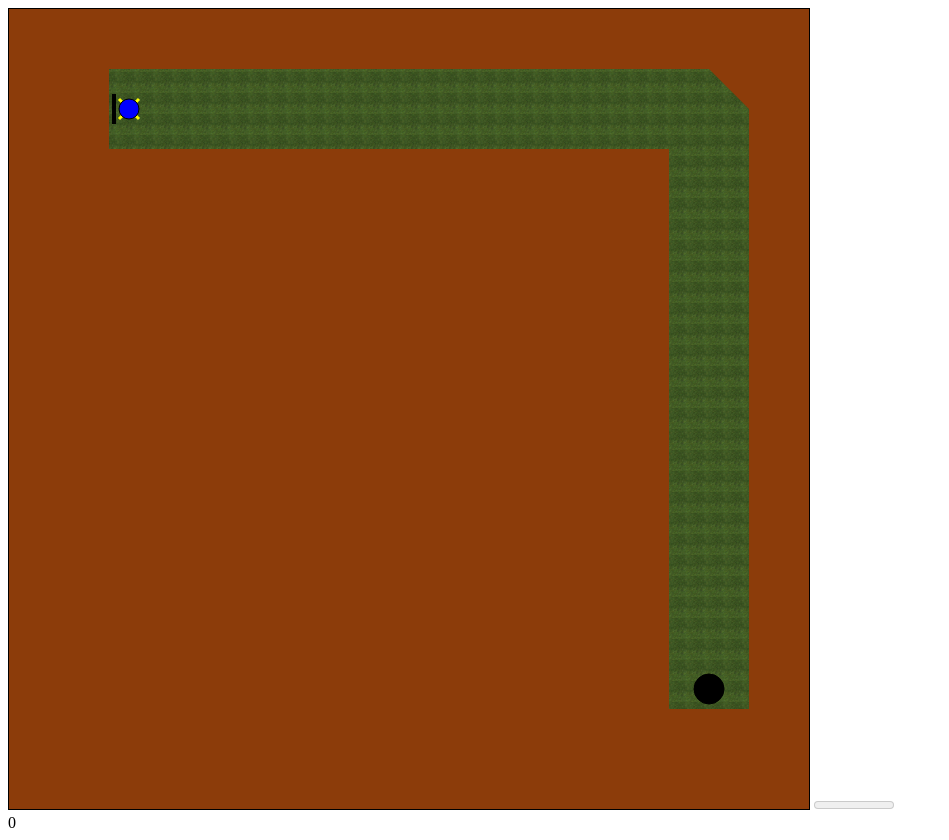
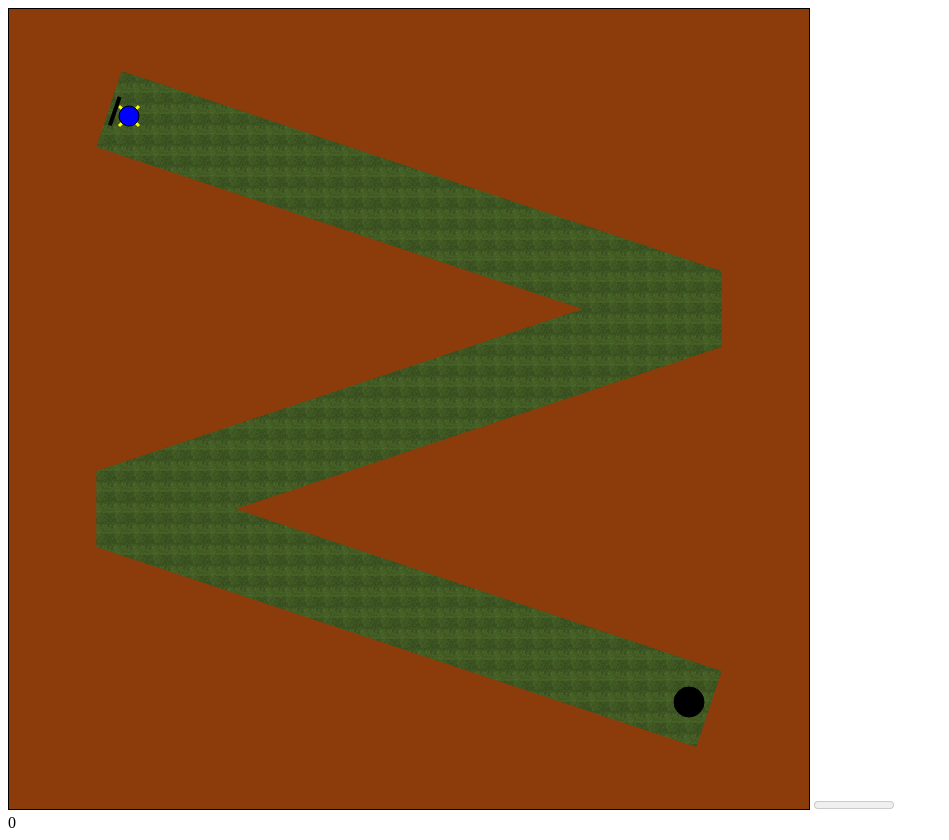
Before and after one commit to silversthem/JGolf, a plain HTML site: page index.html in a window 1280 px wide. Shown: the whole page, without its empty margins (0-949 px from the left). Drawn offline with Linux system fonts and the light colour scheme.

Commit message:
Fixed pathways, add colisions

```diff
--- a/index.html
+++ b/index.html
@@ -4,10 +4,10 @@
 </head>
 <body>
   <canvas id="GameCanvas"></canvas>
-  <meter id="powerBar" min="0" max="100" value="69" high="70" low="30" optimum="50">69</meter>
+  <meter id="powerBar" min="0" max="150" value="0" high="120" low="30" optimum="75">69</meter>
   <div id="shotCount">0</div>
-  <script src="js/Geometry.js"></script>
-  <script src="js/Graphics.js"></script>
+  <script src="js/geometry.js"></script>
+  <script src="js/graphics.js"></script>
   <script src="js/Level.js"></script>
   <script src="js/Game.js"></script>
   <script>var game = new Game('GameCanvas',0)</script>
--- a/js/Game.js
+++ b/js/Game.js
@@ -1,3 +1,7 @@
+/*
+   Main Game Class
+*/
+
 function Game(canvasid,playerid) {
   /* Textures */
   this.texturesBank = {
@@ -5,15 +9,16 @@ function Game(canvasid,playerid) {
   }
   this.levelData = {
     "elements":[
-      {"type":"fairway","path":[[-300,-300],[300,-300],[300,300]],"width":80,"closed":true,"curved":true},
+      {"type":"fairway","path":[[-300,-300],[300,-100],[-300,100],[300,300]],"width":80,"closed":true,"curved":true},
       {"type":"water","shape":"polygon","coords":[260,180],"points":[[0,0],[-30,30],[0,60],[30,30]],"curve":15},
       {"type":"obstacle","obstacle":"crate","coords":[260,300]}
     ],
-    "starter":{"coords":[-280,-300]},
-    "hole":{"coords":[300,280],"type":"default"}
+    "starter":{"coords":[-280,-293]},
+    "hole":{"coords":[280,293],"type":"default"}
   }
   /* DOM */
-  this.powerBar = document.getElementById('powerBar')
+  this.powerBar  = document.getElementById('powerBar')
+  this.shotCount = document.getElementById('shotCount')
   /* Attributes */
   this.this_player = playerid // This player
   this.current_player = playerid // The player currently playing
@@ -21,9 +26,12 @@ function Game(canvasid,playerid) {
     this.update() // Updates game
     return {'players':this.players,'club':this.club}
   })
-  this.players = {0:{'coords':[-280,-300],'color':'#0000ff','shot':0,'speed':[0,0]}}
-  this.club = {'orientation':0,'power':0,'onHold':false,'turning':0,'inMotion':false,'display':true}
+  this.players = {0:{'coords':[-280,-293],'color':'#0000ff','shot':0,'speed':[0,0]}} // Players list
+  // Club object
+  this.club = {'orientation':0.33,'power':0,'onHold':false,'turning':0,'inMotion':false,'display':true}
+
   /* Event listenning */
+
   document.onkeydown = (e) => { // Key Down
     switch (e.keyCode) {
       case 32: // Spacebar
@@ -58,6 +66,7 @@ function Game(canvasid,playerid) {
 
   /* Physics */
 
+  // Emulates friction on a speed vector
   this.slowDown = (v) => {
     let d = 0.05
     let dd = 0.97
@@ -67,6 +76,7 @@ function Game(canvasid,playerid) {
     return v
   }
 
+  // Updates balls position in level
   this.update = () => {
     /* Collisions & interactions */
     this.players[this.current_player] = this.level.bounceMotion(this.players[this.current_player])
@@ -80,6 +90,7 @@ function Game(canvasid,playerid) {
     this.players[this.current_player].coords = c
   }
 
+  // Sets play data
   this.play = (club) => {
     let p = club.power/3
     this.players[this.current_player].bouncedFrom = undefined
@@ -89,31 +100,31 @@ function Game(canvasid,playerid) {
 
   /* Code */
 
-
+  // Loads level and starts game
   this.level.loadLevel(() => {
     setInterval(() => {
-      if(!this.club.inMotion && this.club.display) {
+      if(!this.club.inMotion && this.club.display) { // Init shot
         this.powerBar.value = 0
       }
-      if(this.club.onHold && this.club.display) { // Loading shot
-        this.club.power = (this.club.power + 2) % 100
-        this.powerBar.value = this.club.power % 100
+      if(this.club.onHold && this.club.display) { // Loading shot (adding power)
+        this.club.power = (this.club.power + 2) % this.powerBar.max
+        this.powerBar.value = this.club.power % this.powerBar.max
       }
-      if(this.club.turning != 0) { // Adjusting angle
+      if(this.club.turning != 0) { // Adjusting shot angle
         this.club.orientation += 0.03*this.club.turning
       }
       if(this.club.inMotion != false) { // Starting shot animation
         this.club.inMotion -= 5
         if(this.club.inMotion <= 0) { // Shot fired
-          // Putting
           this.play(this.club) // Giving ball speed
+          // Reset
           this.club.power = 0
           this.club.display = false
           this.club.inMotion = 0
           this.onHold = false
         }
       }
-      this.level.draw([0,0])
+      this.level.draw([0,0]) // Draws level
     },33)
   })
 }
--- a/js/Graphics.js
+++ /dev/null
@@ -1,10 +0,0 @@
-// Draws a textured path on a canvas context
-function drawTexturedPath(context,coords,textureImg) {
-  context.beginPath()
-  context.moveTo(coords[0][0],coords[0][1])
-  for(let i = 0;i < coords.length;i++) {
-    context.lineTo(coords[i][0],coords[i][1])
-  }
-  context.fillStyle = context.createPattern(textureImg,'repeat')
-  context.fill()
-}
--- a/js/Level.js
+++ b/js/Level.js
@@ -1,3 +1,7 @@
+/*
+  Main Level Class
+*/
+
 function Level(canvasid,textures,lvldata,updateCallback) {
   /* Properties */
   this.size = {'h':800,'w':800}
@@ -50,24 +54,24 @@ function Level(canvasid,textures,lvldata,updateCallback) {
 
   // Detects bouncing on a prop
   this.bounceMotion = (player) => {
-    // for(let i in this.level.elements) {
-    //   let prop = this.level.elements[i]
-    //   if(prop.type == "fairway") {
-    //     if(prop.closed) { // Fairway with solid borders
-    //       let rfl = rectFromLine(prop.path,prop.width)
-    //       // Check if it bounces on a border
-    //       for(let j = 0;j < 4;j++) {
-    //         let line = [rfl[j],rfl[(j + 1) % 4]]
-    //         if(distance2line(player.coords,line) <= this.ballSize) { // ball touched a border
-    //           if(player.bouncedFrom == undefined || !sameLine(player.bouncedFrom,line)) {
-    //             player.speed = reflect(player.speed,normal(line2vec(line)))
-    //           }
-    //           player.bouncedFrom = line
-    //         }
-    //       }
-    //     }
-    //   }
-    // }
+    for(let i in this.level.elements) {
+      let prop = this.level.elements[i]
+      if(prop.type == "fairway") {
+        if(prop.closed) { // Fairway with solid borders
+          let points = widenPath(prop.path,prop.width)
+          // Check if it bounces on a border
+          for(let j = 0;j < points.length;j++) {
+            let line = [points[j],points[(j + 1) % points.length]]
+            if(distance2line(player.coords,line) <= this.ballSize) { // ball touched a border
+              if(player.bouncedFrom == undefined || !sameLine(player.bouncedFrom,line)) {
+                player.speed = reflect(player.speed,normal(line2vec(line)))
+              }
+              player.bouncedFrom = line
+            }
+          }
+        }
+      }
+    }
     return player
   }
 
@@ -115,36 +119,17 @@ function Level(canvasid,textures,lvldata,updateCallback) {
 
   // Draws starter
   this.drawStarter = (coords) => {
-    this.context.lineWidth = 3
-    this.context.strokeStyle = 'yellow'
-    this.context.beginPath()
-    this.context.moveTo(coords[0] - 10,coords[1] - 10)
-    this.context.lineTo(coords[0] + 10,coords[1] + 10)
-    this.context.moveTo(coords[0] + 10,coords[1] - 10)
-    this.context.lineTo(coords[0] - 10,coords[1] + 10)
-    this.context.stroke()
+    drawCross(this.context,coords,10,3,'yellow')
   }
 
   // Draws hole
   this.drawHole = (coords) => {
-    this.context.lineWidth = 1
-    this.context.strokeStyle = 'black'
-    this.context.beginPath()
-    this.context.arc(coords[0],coords[1],this.holeSize,0,2 * Math.PI)
-    this.context.fillStyle = 'black'
-    this.context.fill()
-    this.context.stroke()
+    drawCircle(this.context,coords,this.holeSize,1,'black','black')
   }
 
   // Draws a player ball
   this.drawPlayer = (coords,color) => {
-    this.context.lineWidth = 1
-    this.context.strokeStyle = 'black'
-    this.context.beginPath()
-    this.context.arc(coords[0],coords[1],this.ballSize,0,2 * Math.PI)
-    this.context.fillStyle = color
-    this.context.fill()
-    this.context.stroke()
+    drawCircle(this.context,coords,this.ballSize,1,color,'black')
   }
 
   // Draws the club
--- a/js/Geometry.js
+++ b/js/geometry.js
@@ -1,38 +1,44 @@
-function rectFromLine(path,width) {
+// Returns the first corners of a rectangle centered around a line
+function rectFromLine(line,width) {
   let m = width/2
-  let x = path.to[0] - path.from[0]
-  let y = path.to[1] - path.from[1]
+  let x = line[1][0] - line[0][0]
+  let y = line[1][1] - line[0][1]
   let t = Math.atan2(y,x)
   let t2 = t + Math.PI/2
   let a = Math.cos(t2)
   let b = Math.sin(t2)
   return [
-    [path.from[0] - a*m,path.from[1] - b*m],
-    [path.to[0] - a*m,path.to[1] - b*m],
-    [path.to[0] + a*m,path.to[1] + b*m],
-    [path.from[0] + a*m,path.from[1] + b*m],
+    [line[0][0] - a*m,line[0][1] - b*m],
+    [line[1][0] - a*m,line[1][1] - b*m],
+    [line[1][0] + a*m,line[1][1] + b*m],
+    [line[0][0] + a*m,line[0][1] + b*m],
   ]
 }
 
+// Returns each corner of a wide path
 function widenPath(path,width) {
   let front = []
   let back  = []
   for(let i = 0;i < path.length - 1;i++) {
-    let rect = rectFromLine({'from':path[i],'to':path[i+1]},width)
+    let rect = rectFromLine([path[i],path[i+1]],width)
     front.push(rect[0],rect[1])
     back.unshift(rect[3])
     back.unshift(rect[2])
   }
-  return front.concat(back)
+  front = front.concat(back)
+  for(let i = 0;i < (front.length - 3);i++) {
+    let ln  = [front[i],front[i+1]]
+    let nln = [front[i+2],front[i+3]]
+    let interp = intersection(ln,nln)
+    if(!Number.isNaN(interp)) {
+      front.splice(i+2,1)
+      front[i+1] = interp
+    }
+  }
+  return front
 }
 
-function formatRect(bounds,center,rect) {
-  let c = this.coords2center(bounds,center,rect[0])
-  let w = Math.abs(rect[0][0] - rect[2][0])
-  let h = Math.abs(rect[0][1] - rect[2][1])
-  return [c[0],c[1],w,h]
-}
-
+// Returns coords relative to box center to draw on
 function coords2center(bounds,center,coords) {
   let mid = [bounds.w/2,bounds.h/2]
   return [center[0] + coords[0] + mid[0],center[1] + coords[1] + mid[0]]
@@ -141,14 +147,23 @@ function intersection(l1,l2) {
       // find intersection
       let x = (f1[1] - f2[1])/(f2[0] - f1[0])
       let y = f1[0]*x + f1[1]
-      // Check if its bounds
-      let xmin = Math.min(Math.min(l1[0][0],l1[1][0]),Math.min(l2[0][0],l2[1][0]))
-      let xmax = Math.max(Math.max(l1[0][0],l1[1][0]),Math.max(l2[0][0],l2[1][0]))
-      if(xmin <= x && x <= xmax) {
+      let p = [x,y]
+      // Check if in bounds
+      if(onLine(p,l1) || onLine(p,l2)) {
         // Returns pair
         return [x,y]
       }
-      return NaN
     }
   }
+  return NaN
 }
+
+// If number is in interval
+function inInterval(n,int) {
+  return (Math.min(int[0],int[1]) <= n && Math.max(int[0],int[1]) >= n)
+}
+
+// If point is on line
+function onLine(p,l) {
+  return inInterval(p[0],[l[0][0],l[1][0]]) && inInterval(p[1],[l[0][1],l[1][1]])
+}
--- /dev/null
+++ b/js/graphics.js
@@ -0,0 +1,35 @@
+// Draws a textured path on a canvas context
+function drawTexturedPath(context,coords,textureImg) {
+  context.beginPath()
+  context.moveTo(coords[0][0],coords[0][1])
+  for(let i = 0;i < coords.length;i++) {
+    context.lineTo(coords[i][0],coords[i][1])
+  }
+  context.fillStyle = context.createPattern(textureImg,'repeat')
+  context.fill()
+}
+
+/* Drawing shapes */
+
+// Draws a cross
+function drawCross(context,coords,size,width,color) {
+  context.lineWidth = width
+  context.strokeStyle = color
+  context.beginPath()
+  context.moveTo(coords[0] - size,coords[1] - size)
+  context.lineTo(coords[0] + size,coords[1] + size)
+  context.moveTo(coords[0] + size,coords[1] - size)
+  context.lineTo(coords[0] - size,coords[1] + size)
+  context.stroke()
+}
+
+// Draws a circle
+function drawCircle(context,coords,radius,lineWidth,fillColor,strokeColor) {
+  context.lineWidth = lineWidth
+  context.strokeStyle = strokeColor
+  context.beginPath()
+  context.arc(coords[0],coords[1],radius,0,2 * Math.PI)
+  context.fillStyle = fillColor
+  context.fill()
+  context.stroke()
+}
```
